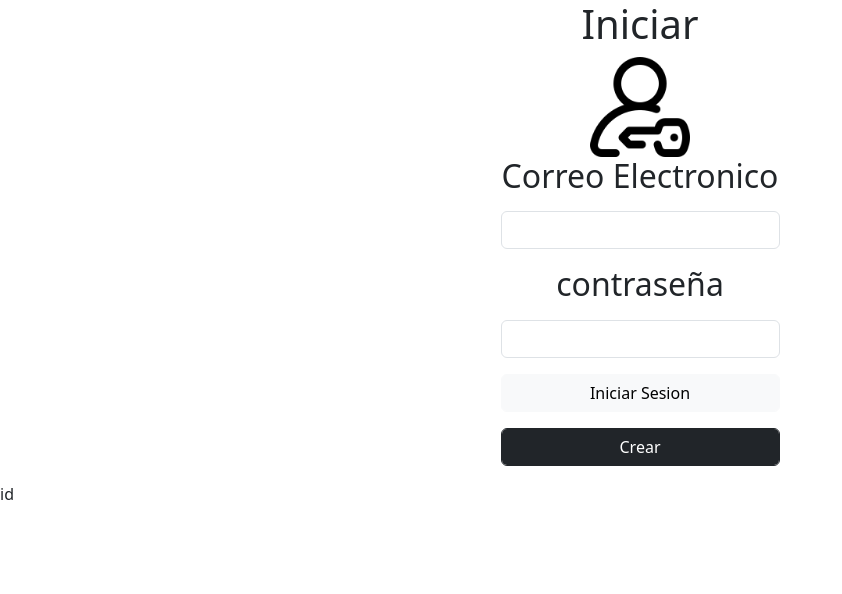
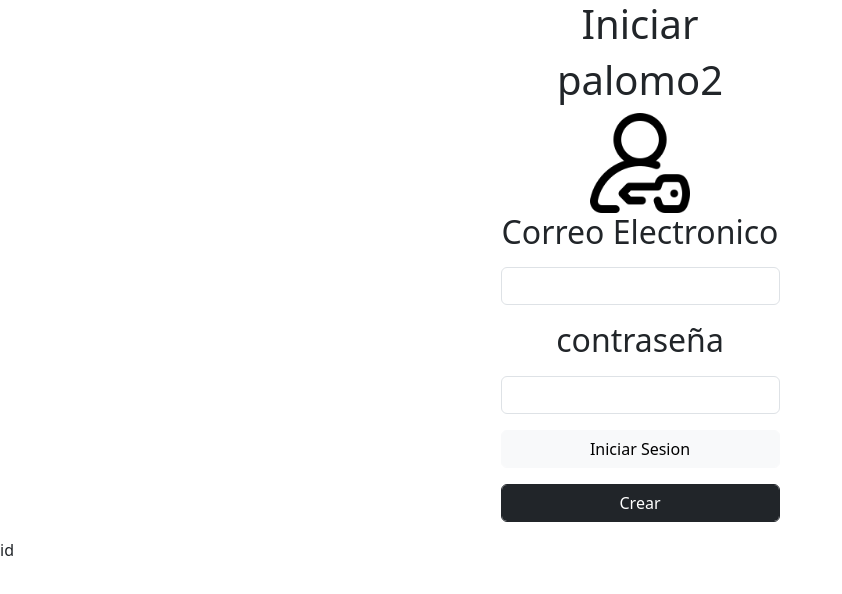
Before and after one commit to Ramguel1/AAbase1, a plain HTML site: page index.html in a window 1280 px wide. Shown: the whole page, without its empty margins (0-842 px from the left). Drawn offline with Linux system fonts and the light colour scheme.

Commit message:
Actualizar index.html

```diff
--- a/index.html
+++ b/index.html
@@ -12,6 +12,7 @@
         <div class="text-center">
          <h1>Iniciar</h1>
 
+    <h1>palomo2</h1>
 
 
 
```
